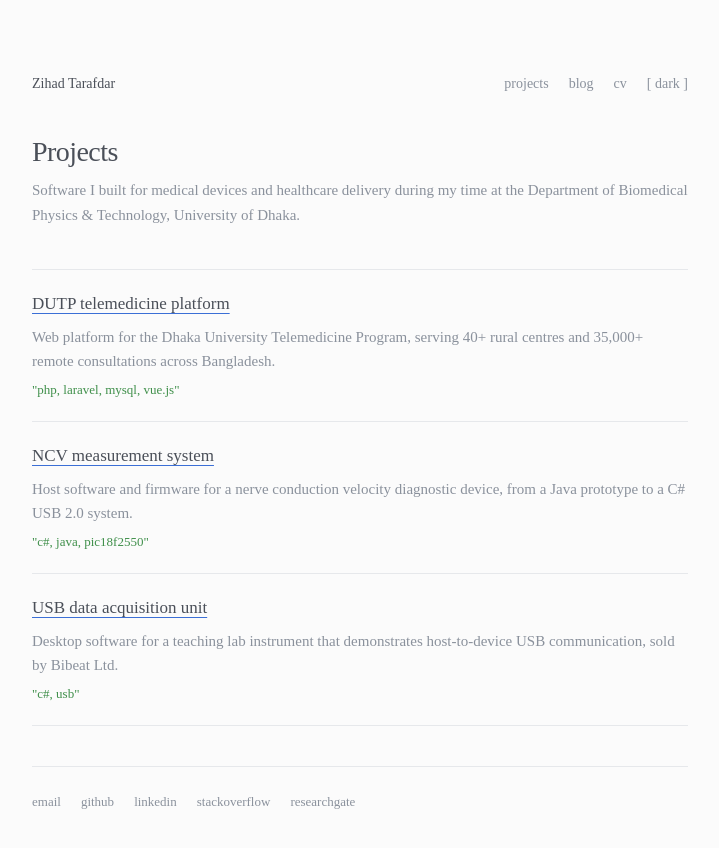
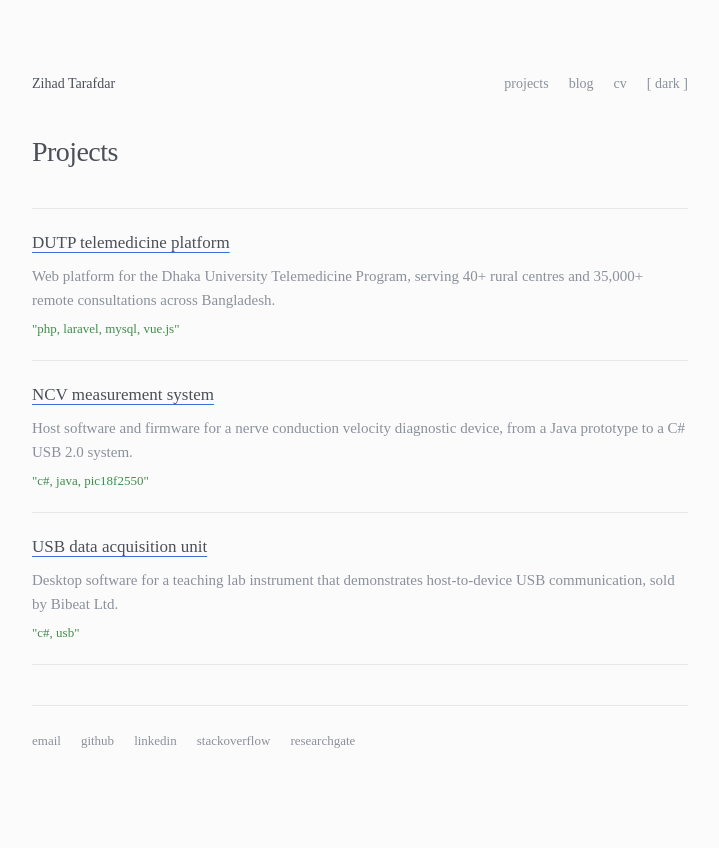
Before and after one commit to zihadt/zihadt.github.io, an Astro site: page /projects in a window 1280 px wide. Shown: the whole page, without its empty margins (280-999 px from the left). Built offline with nearby package versions, Linux system fonts and the light colour scheme; Astro itself is replaced by a stand-in of ours.

Commit message:
style: drop the intro line under the Projects heading
Co-Authored-By: Claude Fable 5.1 <noreply@anthropic.com>

```diff
--- a/src/pages/projects/index.astro
+++ b/src/pages/projects/index.astro
@@ -3,15 +3,10 @@ import { getCollection } from 'astro:content';
 import Base from '../../layouts/Base.astro';
 
 const projects = (await getCollection('projects')).sort((a, b) => a.data.order - b.data.order);
-const intro =
-  'Software I built for medical devices and healthcare delivery during my time at the Department of Biomedical Physics & Technology, University of Dhaka.';
 ---
 
-<Base title="Projects" description={intro}>
-  <div class="intro">
-    <h1>Projects</h1>
-    <p class="muted">{intro}</p>
-  </div>
+<Base title="Projects" description="Software projects by Zihad Tarafdar.">
+  <h1>Projects</h1>
   <ul class="list" role="list">
     {
       projects.map((project) => (
@@ -28,19 +23,8 @@ const intro =
 </Base>
 
 <style>
-  .intro {
-    display: flex;
-    flex-direction: column;
-    gap: 10px;
-  }
-
   h1 {
     font-size: 28px;
-  }
-
-  .intro p {
-    font-size: 15px;
-    text-wrap: pretty;
   }
 
   .list {
@@ -83,7 +67,6 @@ const intro =
       font-size: 24px;
     }
 
-    .intro p,
     .summary {
       font-size: 14px;
     }
```
